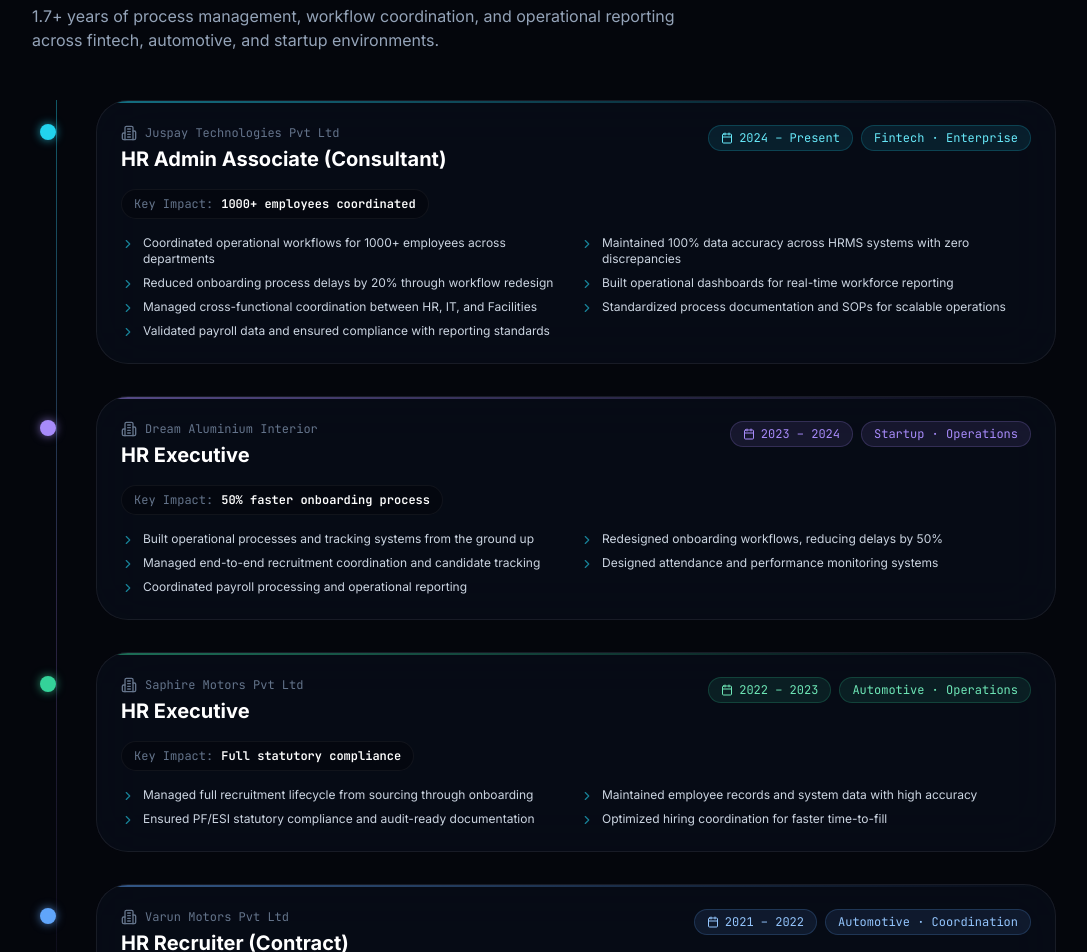
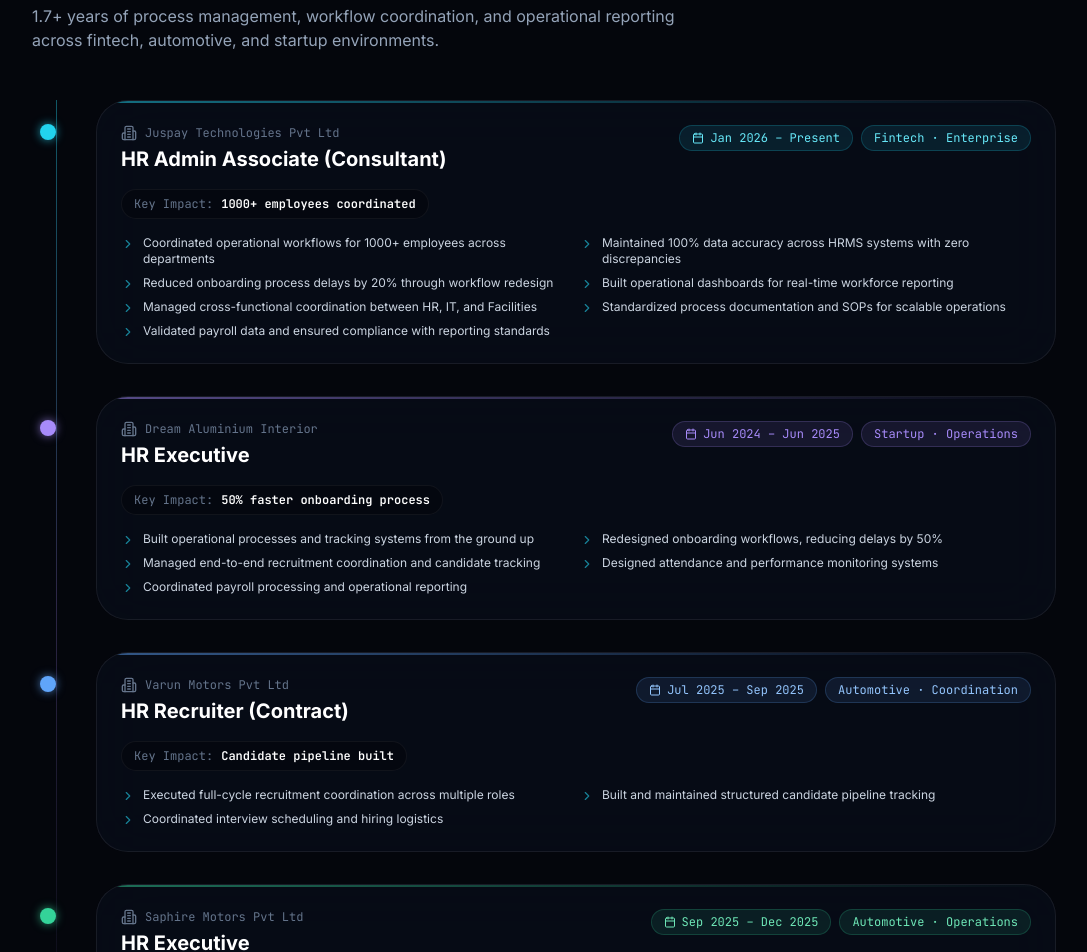
Before and after one commit to punithtest08/Punith_protfolio, a Next.js app: page / in a window 1280 px wide. Shown: the part 8480-9432 px from the top of the page, without its empty margins (96-1183 px from the left). Built offline with nearby package versions, Linux system fonts and the light colour scheme; no server answers.

Commit message:
fix: update experience dates and order — Juspay Jan 2026, Dream Jun 2024-Jun 2025, Varun Jul-Sep 2025, Saphire Sep-Dec 2025

```diff
--- a/components/ExperienceSection.tsx
+++ b/components/ExperienceSection.tsx
@@ -8,7 +8,7 @@
   {
     company: 'Juspay Technologies Pvt Ltd',
     title: 'HR Admin Associate (Consultant)',
-    period: '2024 – Present',
+    period: 'Jan 2026 – Present',
     type: 'Fintech · Enterprise',
     color: 'cyan',
     impact: '1000+ employees coordinated',
@@ -25,7 +25,7 @@
   {
     company: 'Dream Aluminium Interior',
     title: 'HR Executive',
-    period: '2023 – 2024',
+    period: 'Jun 2024 – Jun 2025',
     type: 'Startup · Operations',
     color: 'violet',
     impact: '50% faster onboarding process',
@@ -38,9 +38,22 @@
     ],
   },
   {
+    company: 'Varun Motors Pvt Ltd',
+    title: 'HR Recruiter (Contract)',
+    period: 'Jul 2025 – Sep 2025',
+    type: 'Automotive · Coordination',
+    color: 'blue',
+    impact: 'Candidate pipeline built',
+    bullets: [
+      'Executed full-cycle recruitment coordination across multiple roles',
+      'Built and maintained structured candidate pipeline tracking',
+      'Coordinated interview scheduling and hiring logistics',
+    ],
+  },
+  {
     company: 'Saphire Motors Pvt Ltd',
     title: 'HR Executive',
-    period: '2022 – 2023',
+    period: 'Sep 2025 – Dec 2025',
     type: 'Automotive · Operations',
     color: 'emerald',
     impact: 'Full statutory compliance',
@@ -49,19 +62,6 @@
       'Maintained employee records and system data with high accuracy',
       'Ensured PF/ESI statutory compliance and audit-ready documentation',
       'Optimized hiring coordination for faster time-to-fill',
-    ],
-  },
-  {
-    company: 'Varun Motors Pvt Ltd',
-    title: 'HR Recruiter (Contract)',
-    period: '2021 – 2022',
-    type: 'Automotive · Coordination',
-    color: 'blue',
-    impact: 'Candidate pipeline built',
-    bullets: [
-      'Executed full-cycle recruitment coordination across multiple roles',
-      'Built and maintained structured candidate pipeline tracking',
-      'Coordinated interview scheduling and hiring logistics',
     ],
   },
 ];
```
